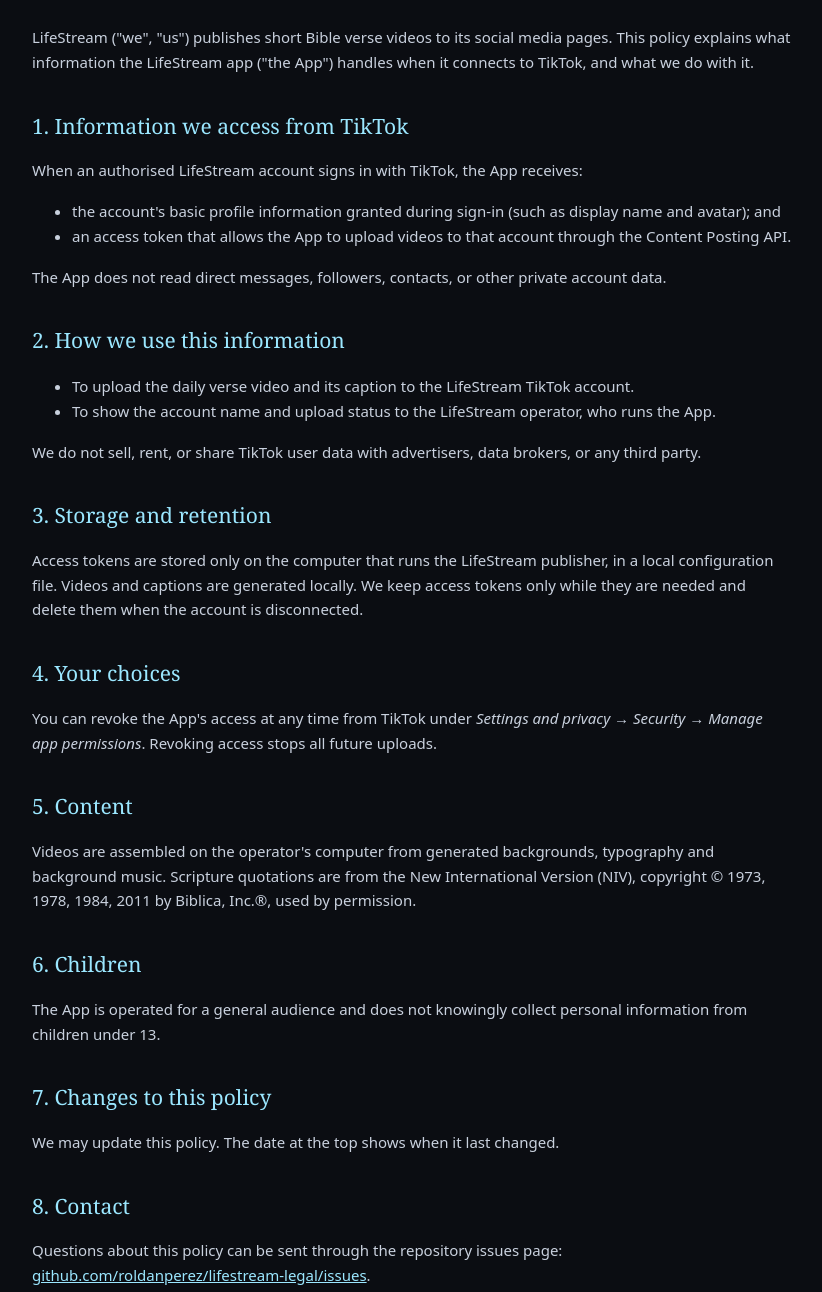
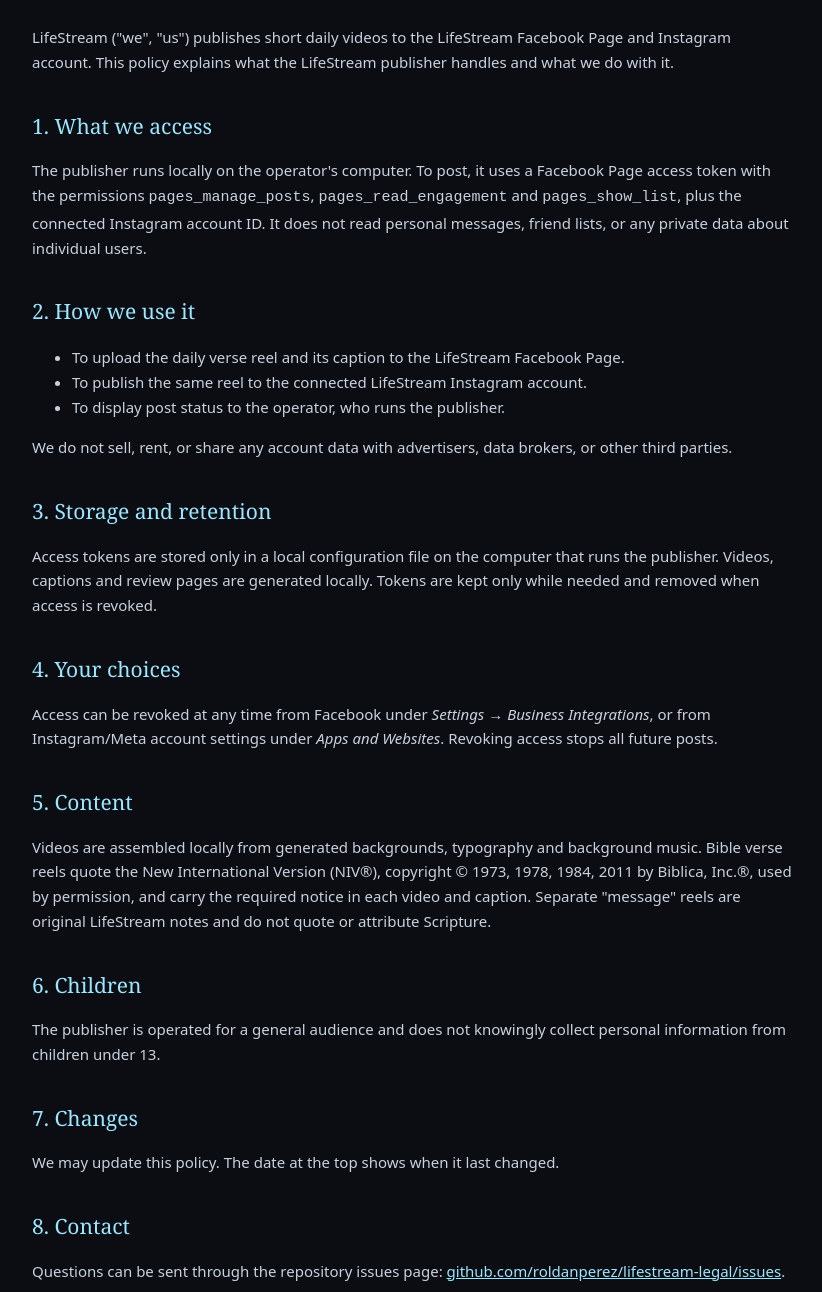
Before and after one commit to roldanperez/lifestream-legal, a plain HTML site: page docs/privacy.html in a window 1280 px wide. Shown: the part 131-1423 px from the top of the page, without its empty margins (228-1050 px from the left). Drawn offline with Linux system fonts and the light colour scheme.

Commit message:
Rewrite legal pages for Facebook/Instagram app

```diff
--- a/docs/privacy.html
+++ b/docs/privacy.html
@@ -19,40 +19,52 @@ a{color:#9be7ff}
 <h1>Privacy Policy</h1>
 <div class="meta">LifeStream · Last updated 17 November 2026</div>
 
-<p>LifeStream ("we", "us") publishes short Bible verse videos to its social media pages. This policy explains what information the LifeStream app ("the App") handles when it connects to TikTok, and what we do with it.</p>
+<p>LifeStream ("we", "us") publishes short daily videos to the LifeStream Facebook Page
+and Instagram account. This policy explains what the LifeStream publisher handles and
+what we do with it.</p>
 
-<h2>1. Information we access from TikTok</h2>
-<p>When an authorised LifeStream account signs in with TikTok, the App receives:</p>
+<h2>1. What we access</h2>
+<p>The publisher runs locally on the operator's computer. To post, it uses a Facebook
+Page access token with the permissions <code>pages_manage_posts</code>,
+<code>pages_read_engagement</code> and <code>pages_show_list</code>, plus the connected
+Instagram account ID. It does not read personal messages, friend lists, or any private
+data about individual users.</p>
+
+<h2>2. How we use it</h2>
 <ul>
-<li>the account's basic profile information granted during sign-in (such as display name and avatar); and</li>
-<li>an access token that allows the App to upload videos to that account through the Content Posting API.</li>
+<li>To upload the daily verse reel and its caption to the LifeStream Facebook Page.</li>
+<li>To publish the same reel to the connected LifeStream Instagram account.</li>
+<li>To display post status to the operator, who runs the publisher.</li>
 </ul>
-<p>The App does not read direct messages, followers, contacts, or other private account data.</p>
-
-<h2>2. How we use this information</h2>
-<ul>
-<li>To upload the daily verse video and its caption to the LifeStream TikTok account.</li>
-<li>To show the account name and upload status to the LifeStream operator, who runs the App.</li>
-</ul>
-<p>We do not sell, rent, or share TikTok user data with advertisers, data brokers, or any third party.</p>
+<p>We do not sell, rent, or share any account data with advertisers, data brokers, or other third parties.</p>
 
 <h2>3. Storage and retention</h2>
-<p>Access tokens are stored only on the computer that runs the LifeStream publisher, in a local configuration file. Videos and captions are generated locally. We keep access tokens only while they are needed and delete them when the account is disconnected.</p>
+<p>Access tokens are stored only in a local configuration file on the computer that runs
+the publisher. Videos, captions and review pages are generated locally. Tokens are kept
+only while needed and removed when access is revoked.</p>
 
 <h2>4. Your choices</h2>
-<p>You can revoke the App's access at any time from TikTok under <em>Settings and privacy → Security → Manage app permissions</em>. Revoking access stops all future uploads.</p>
+<p>Access can be revoked at any time from Facebook under
+<em>Settings → Business Integrations</em>, or from Instagram/Meta account settings under
+<em>Apps and Websites</em>. Revoking access stops all future posts.</p>
 
 <h2>5. Content</h2>
-<p>Videos are assembled on the operator's computer from generated backgrounds, typography and background music. Scripture quotations are from the New International Version (NIV), copyright © 1973, 1978, 1984, 2011 by Biblica, Inc.®, used by permission.</p>
+<p>Videos are assembled locally from generated backgrounds, typography and background
+music. Bible verse reels quote the New International Version (NIV®), copyright
+&copy; 1973, 1978, 1984, 2011 by Biblica, Inc.&reg;, used by permission, and carry the
+required notice in each video and caption. Separate "message" reels are original LifeStream
+notes and do not quote or attribute Scripture.</p>
 
 <h2>6. Children</h2>
-<p>The App is operated for a general audience and does not knowingly collect personal information from children under 13.</p>
+<p>The publisher is operated for a general audience and does not knowingly collect
+personal information from children under 13.</p>
 
-<h2>7. Changes to this policy</h2>
+<h2>7. Changes</h2>
 <p>We may update this policy. The date at the top shows when it last changed.</p>
 
 <h2>8. Contact</h2>
-<p>Questions about this policy can be sent through the repository issues page: <a href="https://github.com/roldanperez/lifestream-legal/issues">github.com/roldanperez/lifestream-legal/issues</a>.</p>
+<p>Questions can be sent through the repository issues page:
+<a href="https://github.com/roldanperez/lifestream-legal/issues">github.com/roldanperez/lifestream-legal/issues</a>.</p>
 </main>
 </body>
 </html>
```
Also changed, not shown: docs/terms.html (+27 -14 lines), docs/tiktok2kAUo8K0u4xtKHDelFUUbsGxXiWFaM60.txt (deleted).
